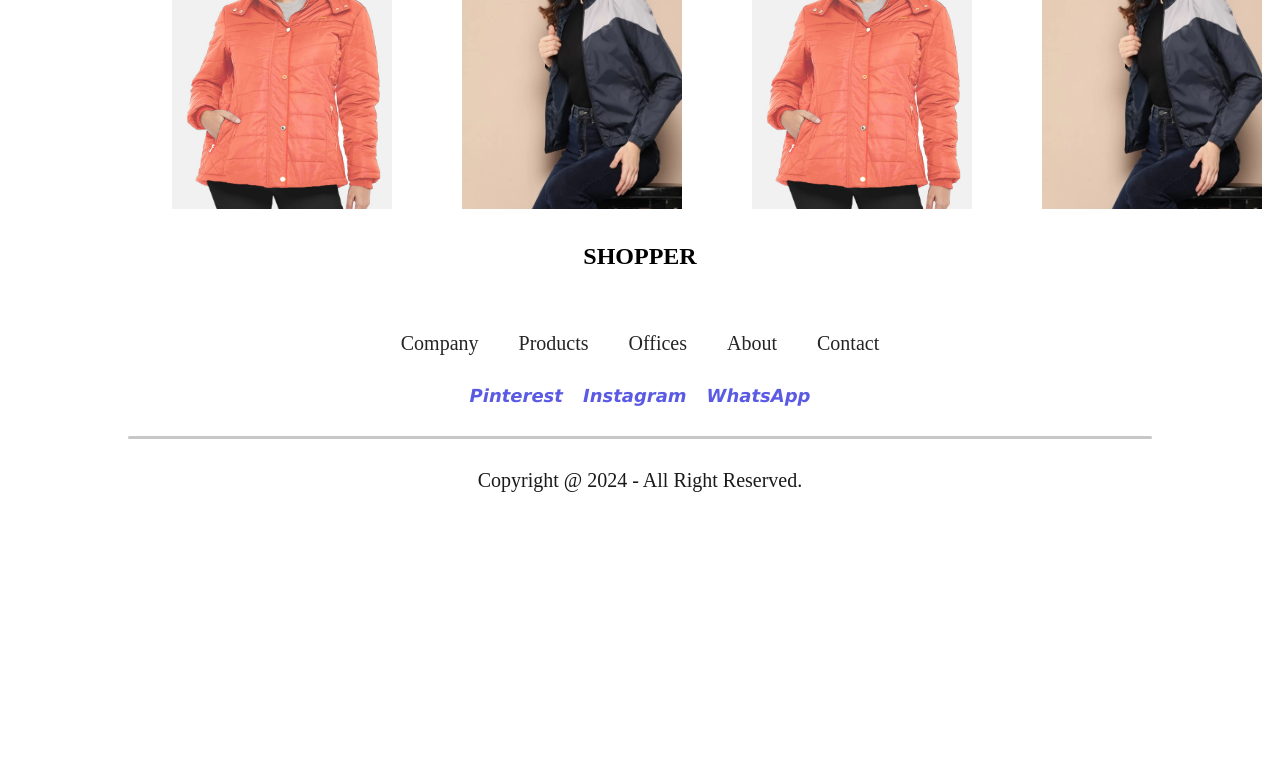
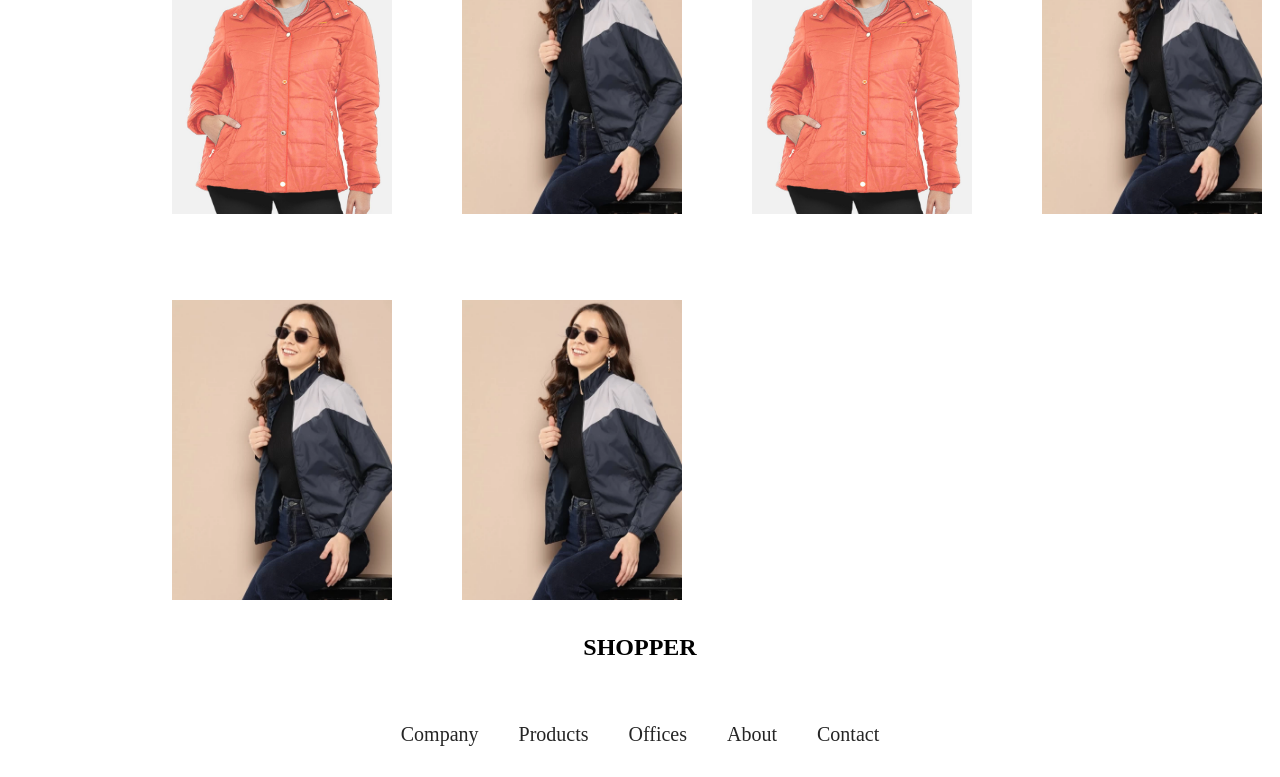
Before and after one commit to Nishakhawas/Clothing-store-Ecommerce-Site-, a React (Create React App) app: page /womens in a window 1280 px wide. Shown: the part 1209-1986 px from the top of the page. Before the commit the page ends 1731 px from the top, so only its background shows below. Built offline with nearby package versions, Linux system fonts and the light colour scheme.

Commit message:
new photo updated

```diff
--- a/src/pages/CSS/shopwomen.css
+++ b/src/pages/CSS/shopwomen.css
@@ -27,7 +27,4 @@ margin-top:20%;
   width: 220px;
  padding-left: 70px;
  margin-top: 7%;
-
-
-
 }
--- a/src/pages/ShopKids.jsx
+++ b/src/pages/ShopKids.jsx
@@ -5,6 +5,7 @@ import kid2 from "../components/Assets/kids2.jpg"
 import kid5 from "../components/Assets/kids5.jpg"
 import kid4 from "../components/Assets/kids4.jpg"
 import kid6 from "../components/Assets/kids6.jpg"
+import kid3 from "../components/Assets/kids3.jpg"
 
 export default function ShopKids() {
   return (
@@ -34,10 +35,8 @@ export default function ShopKids() {
    <img src={kid4} alt="" />
    <img src={kid5} alt="" />
    <img src={kid5} alt="" />
+   <img src={kid3} alt="" />
    </div>
-
-
-
    </div>
    </div>
    </>
--- a/src/pages/ShopWomen.jsx
+++ b/src/pages/ShopWomen.jsx
@@ -28,6 +28,8 @@ export default function ShopWomen() {
   <img src={women2} alt="" />
   <img src={women1} alt="" />
   <img src={women2} alt="" />
+  <img src={women2} alt="" />
+  <img src={women2} alt="" />
 
    </div>
   </div>
```
Also changed, not shown: src/pages/CSS/shopkids.css (line endings or trailing spaces).
